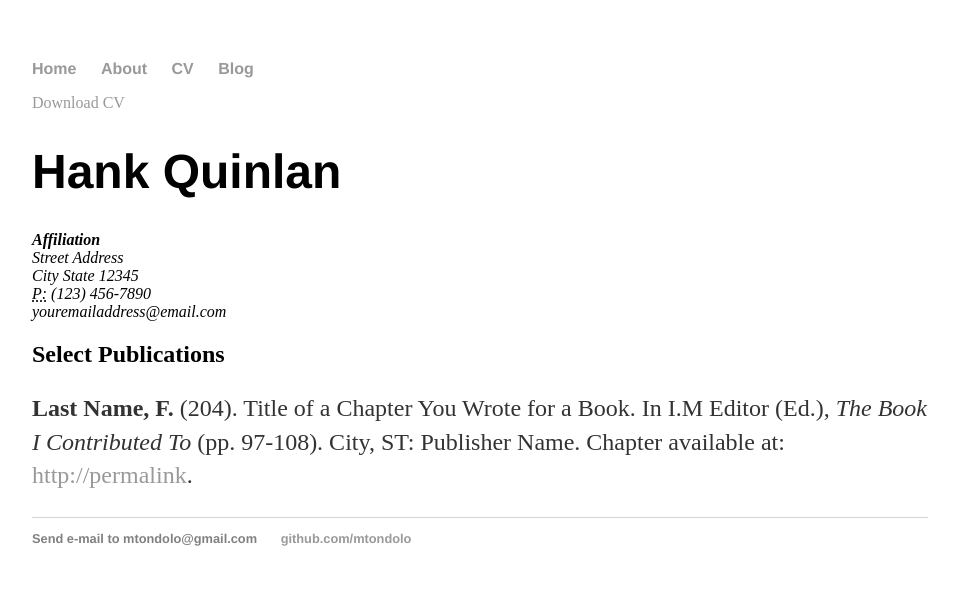
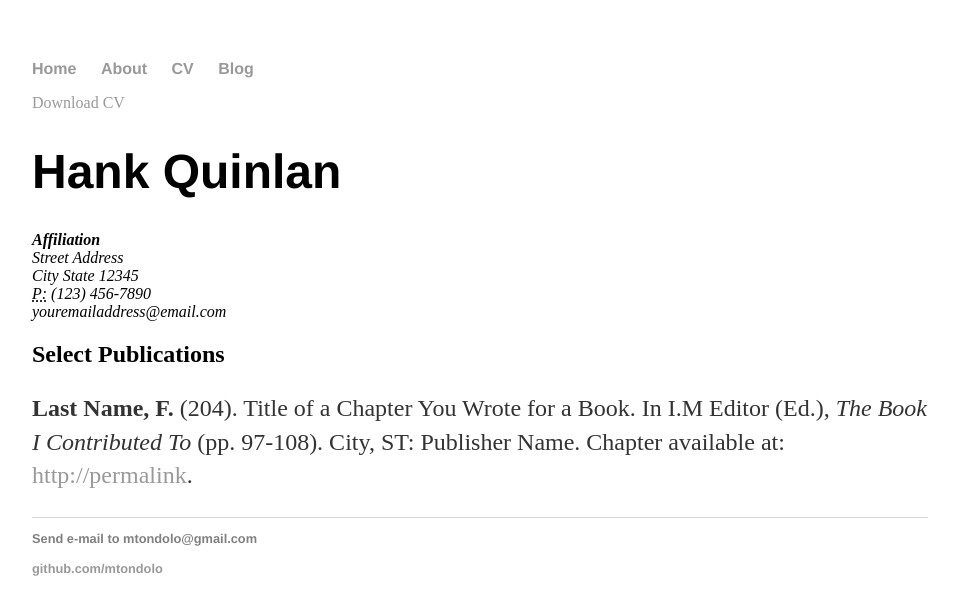
Before and after one commit to mtondolo/mtondolo.github.io, a Jekyll site: the page built from cv/index.html, in a window 1280 px wide. Shown: the top 615 px of the page, without its empty margins (160-1119 px from the left). Built offline with Jekyll 4.4.1, drawn with Linux system fonts in a browser that asks for light colours.

Commit message:
Update default.html

```diff
--- a/_layouts/default.html
+++ b/_layouts/default.html
@@ -21,8 +21,12 @@
 			</div><!-- /.container -->
 			<footer>
 	    		<ul>
-				<li><font color = "gray">Send e-mail to <span class="obfuscate">mtondolo@gmail.com</span></font></li>
-	        		<li><a href="https://github.com/mtondolo">github.com/mtondolo</a></li>
+				<li>
+					<div><font color = "gray">Send e-mail to <span class="obfuscate">mtondolo@gmail.com</span></font></div>
+				</li>
+	        		<li>
+					<div><a href="https://github.com/mtondolo">github.com/mtondolo</a></div>
+				</li>
 			</ul>
 			</footer>
 		</body>
```
